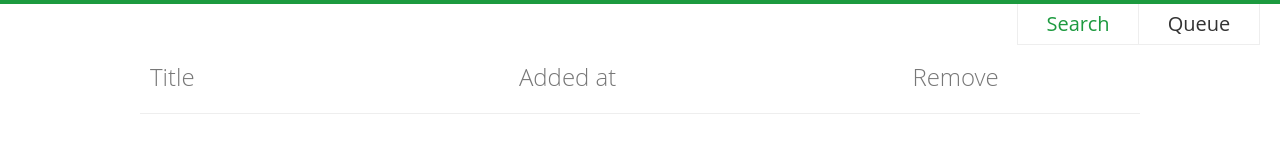
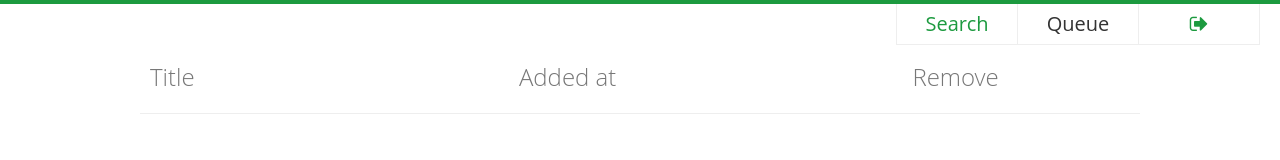
Before and after one commit to nikt11/torrent-firefox-plugin, a website: page data/list.html in a window 1280 px wide. Drawn offline with Linux system fonts and the light colour scheme.

Commit message:
favicon implemented, closes #26

```diff
--- a/data/list.html
+++ b/data/list.html
@@ -3,6 +3,7 @@
     <title>rootnode Torrent Manager</title>
     <link rel="stylesheet" href="css/rtm.css">
     <link rel="stylesheet" href="css/font-awesome.min.css"/>
+    <link rel="icon" type="image/png" href="img/16.png" />
 </head>
 <body>
     <div id="border"></div>
@@ -23,6 +24,7 @@
     <ul id="menu">
         <li><a href="manager.html">Search</a></li>
         <li><a class="disabled" href="javascript: void(0);">Queue</a></li>
+        <li><a href="#" id="signout"><i class="fa fa-sign-out"></i></a></li>
     </ul>
     <div id="loadingmask"></div>
 </body>
```
Also changed, not shown: data/auth.html (+1 -0 lines), data/manager.html (+1 -0 lines), data/view.html (+2 -0 lines).
